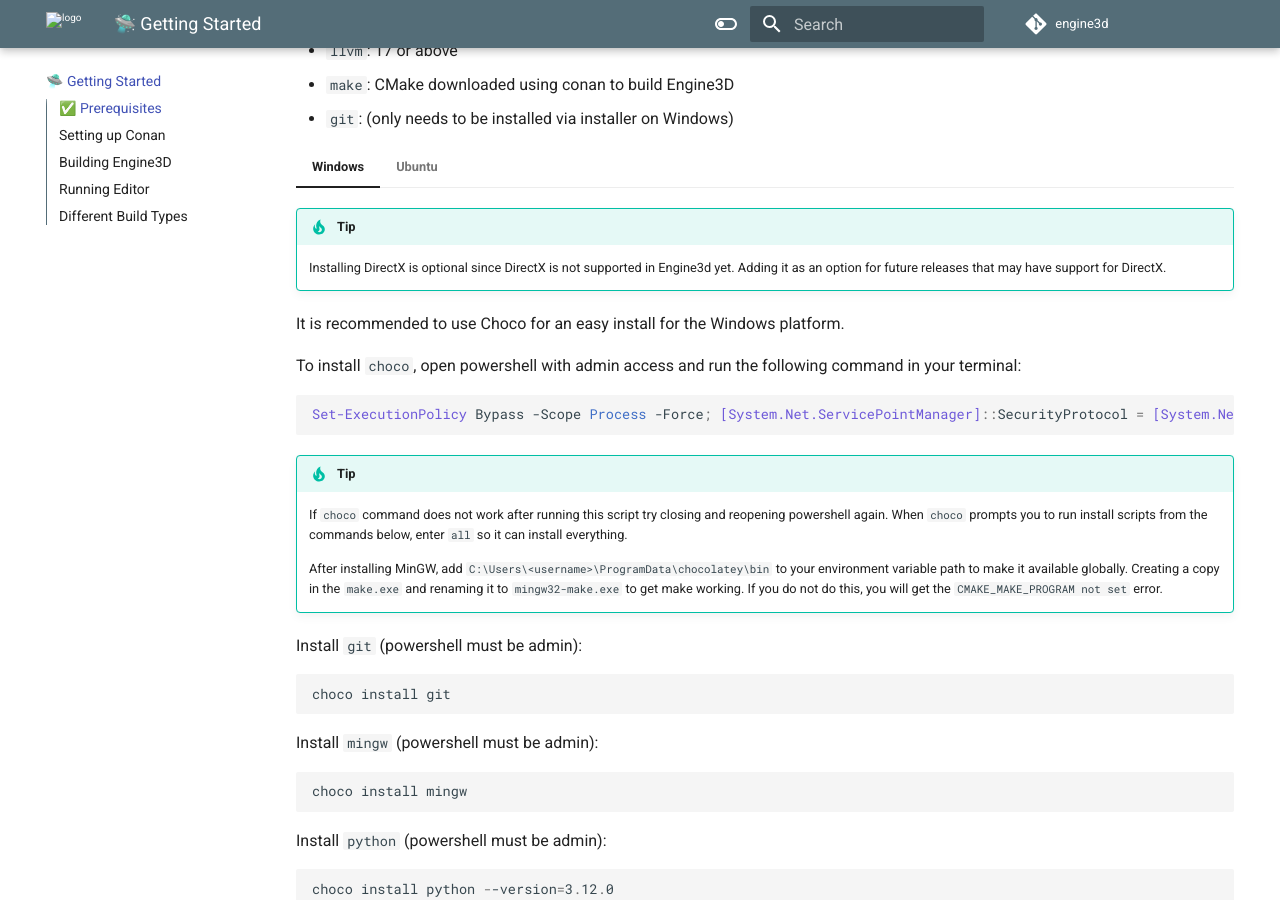
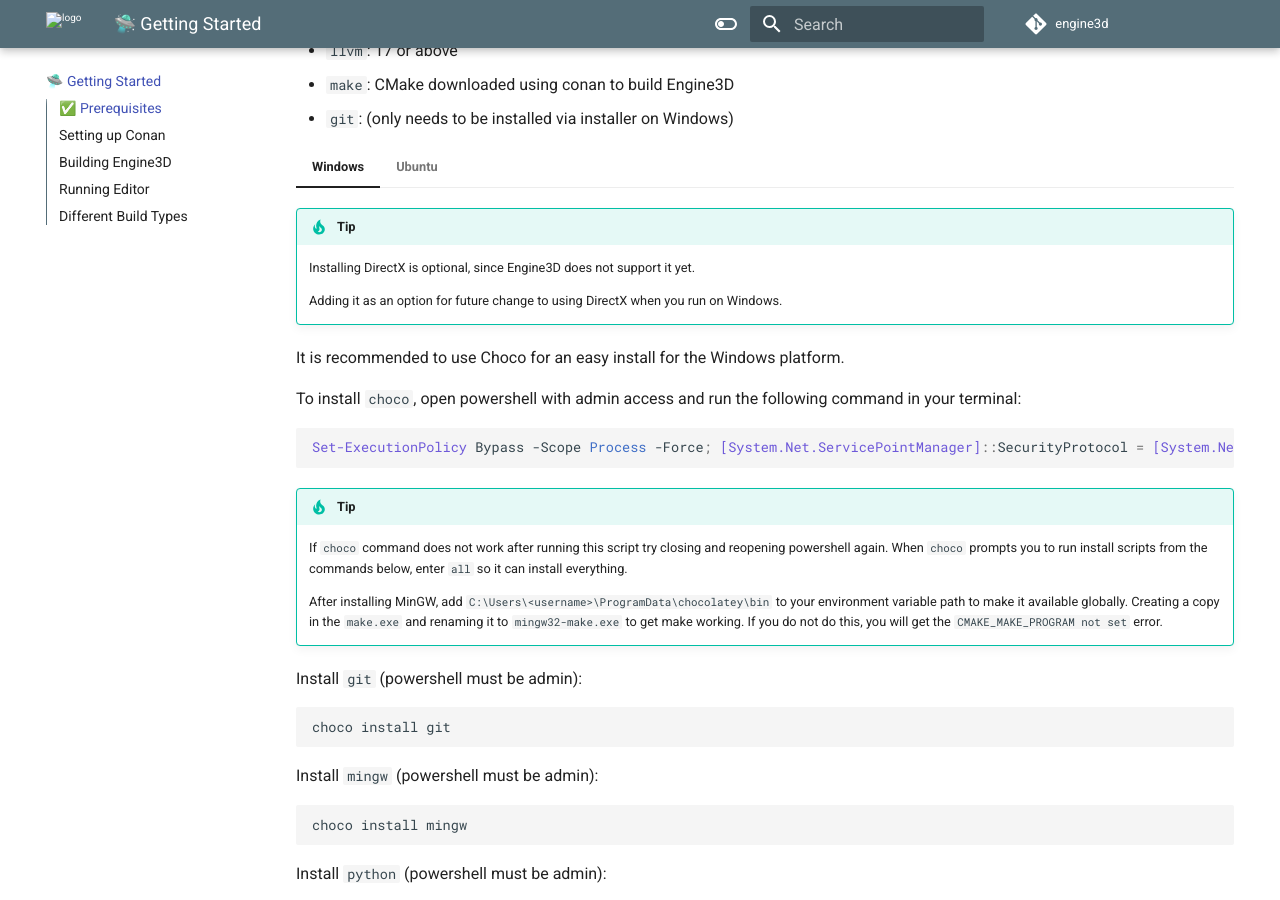
Before and after one commit to engine3d-dev/engine3d.github.io, an MkDocs documentation site: the page built from docs/page2.md, in a window 1280 px wide and 900 px high, scrolled down 349 px. Built offline with MkDocs 1.6.1 and Material for MkDocs 9.7.7, drawn with Linux system fonts in a browser that asks for light colours; comment, search, counter and statistics services are not loaded.

Commit message:
Update page2.md

```diff
--- a/docs/page2.md
+++ b/docs/page2.md
@@ -14,8 +14,9 @@ These are needed before working to get engine3d building successfully on your pl
 
     !!! tip
 
-        Installing DirectX is optional since DirectX is not supported in Engine3d yet.
-        Adding it as an option for future releases that may have support for DirectX.
+        Installing DirectX is optional, since Engine3D does not support it yet.
+
+        Adding it as an option for future change to using DirectX when you run on Windows.
 
     It is recommended to use Choco for an easy install for the Windows platform.
 
```
